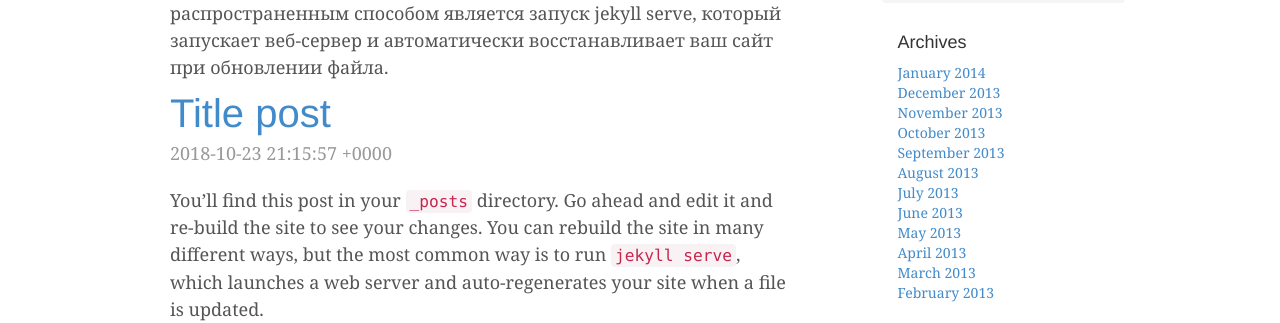
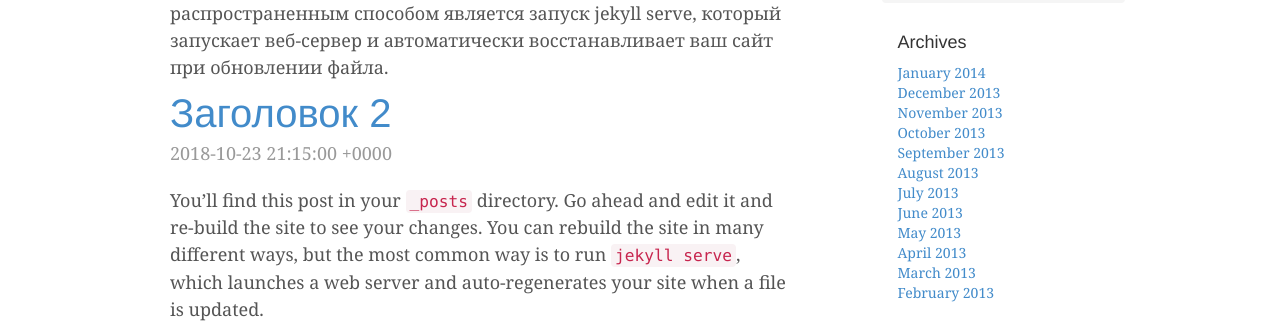
Before and after one commit to anatoliy017/anatoliy017.github.io, a Jekyll site: the page built from index.md, in a window 1280 px wide. Shown: the part 401-724 px from the top of the page. Built offline with Jekyll 4.4.1, drawn with Linux system fonts in a browser that asks for light colours; comment, search, counter and statistics services are not loaded.

Commit message:
Updated Welcome To Jekyll

```diff
--- a/_posts/2018-10-23-welcome-to-jekyll.md
+++ b/_posts/2018-10-23-welcome-to-jekyll.md
@@ -1,6 +1,6 @@
 ---
-title: Title post
-date: 2018-10-23 21:15:57 Z
+title: Заголовок 2
+date: 2018-10-23 21:15:00 Z
 categories:
 - jekyll
 layout: post
```
